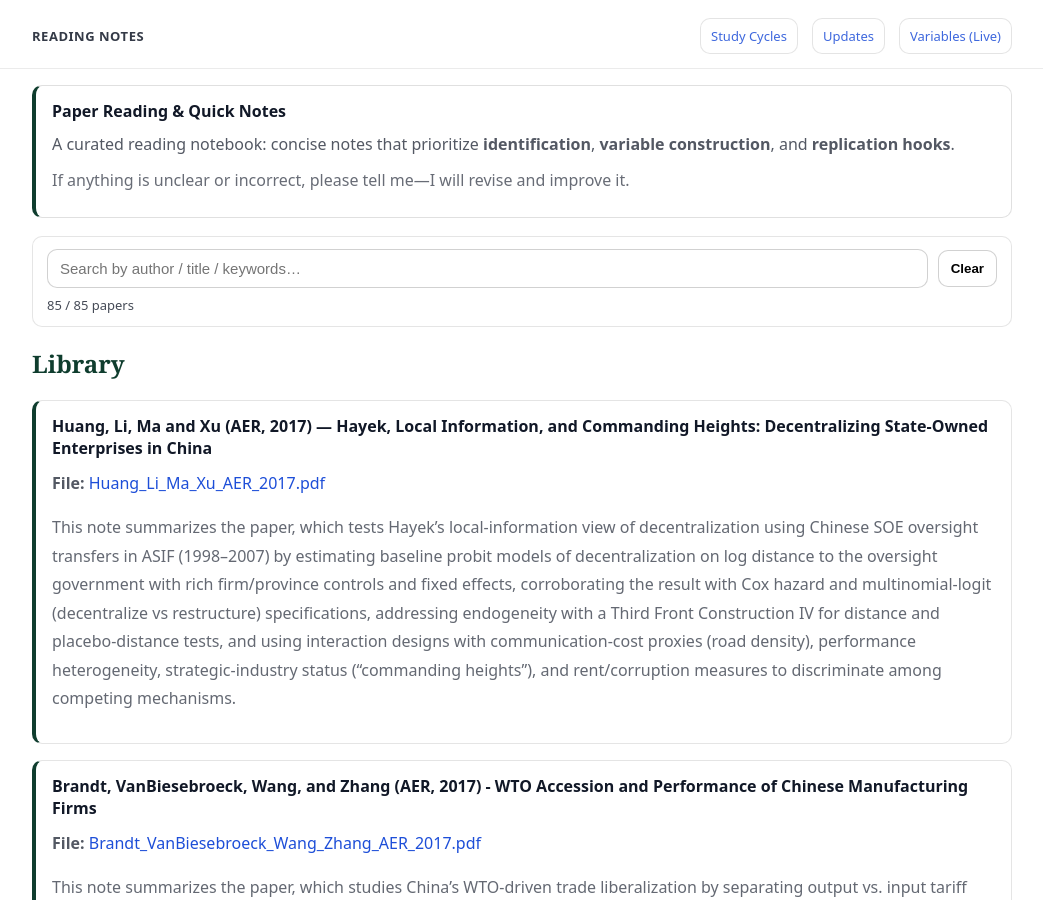
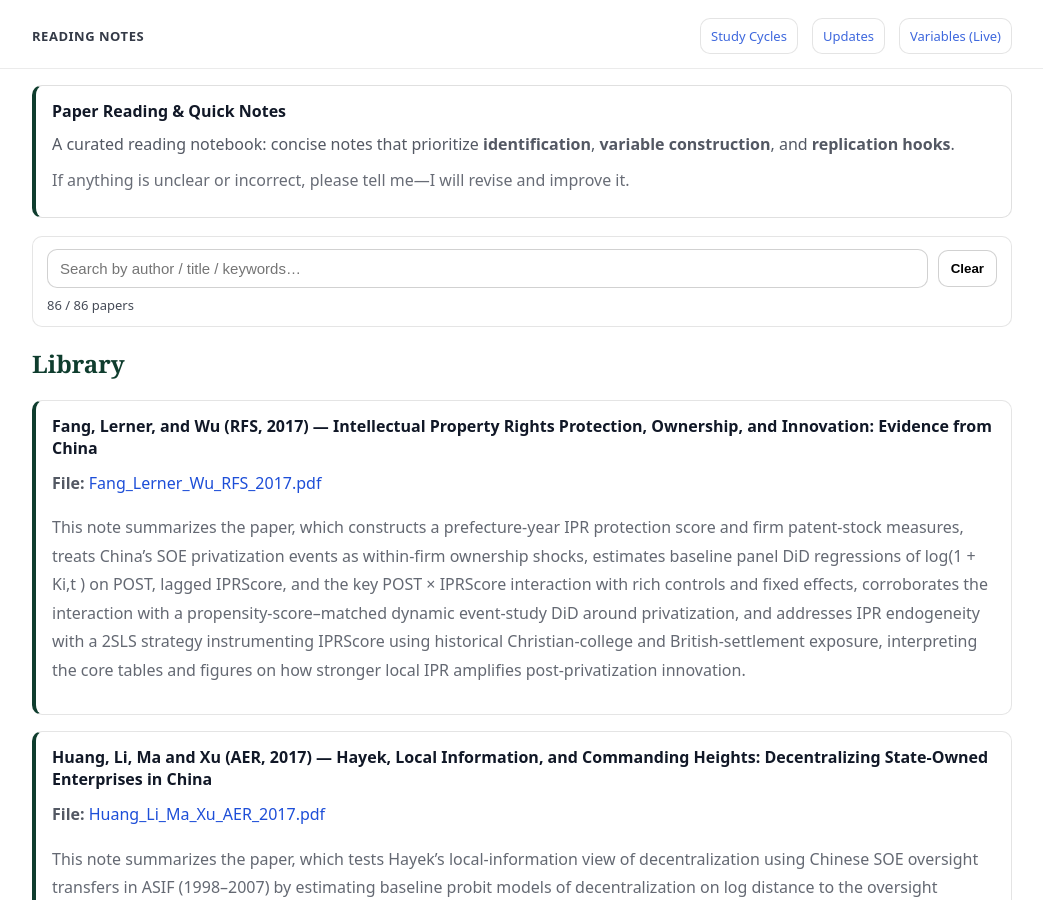
Before and after one commit to yaxinzn/study-archive, a Jekyll site: the page built from reading/index.md, in a window 1280 px wide and 900 px high. Shown: the whole window, without its empty margins (118-1161 px from the left). Built offline with Jekyll 4.4.1, drawn with Linux system fonts in a browser that asks for light colours.

Commit message:
Reading: add/update Fang_Lerner_Wu_RFS_2017.pdf

```diff
--- a/_data/reading.yml
+++ b/_data/reading.yml
@@ -1,3 +1,8 @@
+- title: "Fang, Lerner, and Wu (RFS, 2017) — Intellectual Property Rights Protection, Ownership, and Innovation: Evidence from China"
+  file: "Fang_Lerner_Wu_RFS_2017.pdf"
+  desc: "
+This note summarizes the paper, which constructs a prefecture-year IPR protection score and firm patent-stock measures, treats China’s SOE privatization events as within-firm ownership shocks, estimates baseline panel DiD regressions of log(1 + Ki,t ) on POST, lagged IPRScore, and the key POST × IPRScore interaction with rich controls and fixed effects, corroborates the interaction with a propensity-score–matched dynamic event-study DiD around privatization, and addresses IPR endogeneity with a 2SLS strategy instrumenting IPRScore using historical Christian-college and British-settlement exposure, interpreting the core tables and figures on how stronger local IPR amplifies post-privatization innovation."
+
 - title: "Huang, Li, Ma and Xu (AER, 2017) — Hayek, Local Information, and Commanding Heights: Decentralizing State-Owned Enterprises in China"
   file: "Huang_Li_Ma_Xu_AER_2017.pdf"
   desc: "
```
Also changed, not shown: 1 other file.
